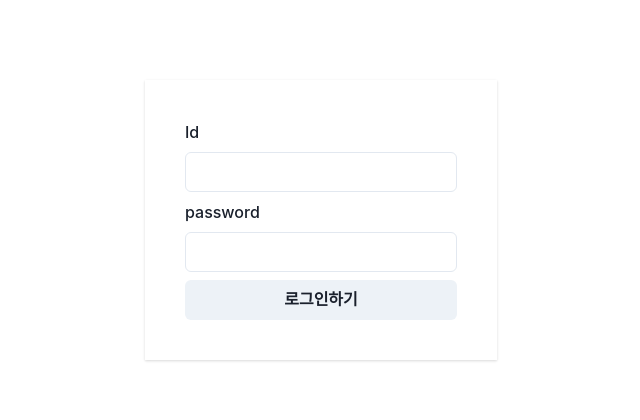
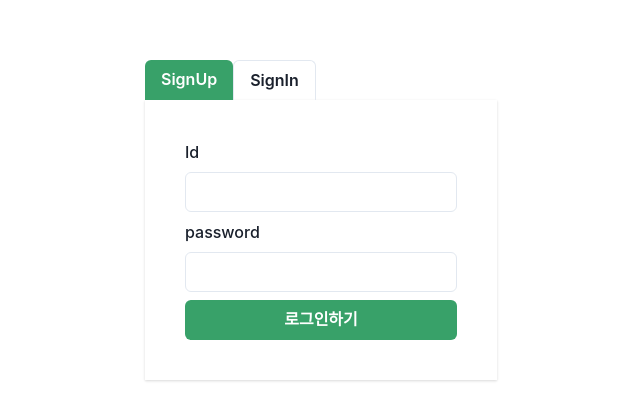
Before and after one commit to Sunset-Kim/wanted-pre-onboarding-frontend, a React (Create React App) app: page / in a window 1280 px wide. Shown: the part 180-600 px from the top of the page, without its empty margins (319-959 px from the left). Built offline with nearby package versions, Linux system fonts and the light colour scheme.

Commit message:
feat: signup, signIn

```diff
--- a/src/pages/SignUp.tsx
+++ b/src/pages/SignUp.tsx
@@ -1,4 +1,4 @@
-import { Box, Button, Flex, FormControl, FormErrorMessage, FormLabel, Input, Stack, Text } from "@chakra-ui/react";
+import { Box, Button, FormControl, FormErrorMessage, FormLabel, HStack, Input, Stack, Text } from "@chakra-ui/react";
 import { ChangeEvent, FormEvent, SyntheticEvent, useEffect, useState } from "react";
 import { useNavigate } from "react-router-dom";
 import useAuth from "../hooks/useAuth";
@@ -8,8 +8,11 @@ const validation = {
   password: (value: string) => value.length >= 8,
 };
 
+type SignMode = "signUp" | "signIn";
+
 function SignUp() {
   const navigate = useNavigate();
+  const [mode, setMode] = useState<SignMode>("signUp");
   const [id, setId] = useState<string>("");
   const [password, setPassword] = useState<string>("");
   const { isLoading, isError, data, signIn, signUp, error } = useAuth();
@@ -33,7 +36,7 @@ function SignUp() {
       return;
     }
 
-    signIn({ email: id, password });
+    isSignUp ? signUp({ email: id, password }) : signIn({ email: id, password });
   };
 
   const handleChange = (e: ChangeEvent<HTMLInputElement>) => {
@@ -47,8 +50,34 @@ function SignUp() {
     }
   };
 
+  const isSignUp = mode === "signUp";
+
   return (
-    <Flex minH="100vh" alignItems="center" justifyContent="center">
+    <Stack spacing={0} minH="100vh" display="flex" justifyContent="center">
+      <Box>
+        <HStack spacing={0} role={"tablist"}>
+          <Button
+            colorScheme={isSignUp ? "green" : "gray"}
+            variant={isSignUp ? "solid" : "outline"}
+            role={"tab"}
+            borderBottomRadius={0}
+            borderBottom={0}
+            onClick={() => setMode("signUp")}
+          >
+            SignUp
+          </Button>
+          <Button
+            colorScheme={!isSignUp ? "green" : "gray"}
+            variant={!isSignUp ? "solid" : "outline"}
+            role={"tab"}
+            borderBottomRadius={0}
+            borderBottom={0}
+            onClick={() => setMode("signIn")}
+          >
+            SignIn
+          </Button>
+        </HStack>
+        <Box width="100%" alignItems="center" justifyContent="center">
           <Box p="10" shadow="base">
             <form onSubmit={handleSubmit}>
               <Stack>
@@ -73,13 +102,15 @@ function SignUp() {
 
                 {error && <Text color={"red.500"}>{error?.message || "somthing wrong"}</Text>}
 
-            <Button disabled={isInValid} type="submit">
+                <Button colorScheme="green" disabled={isInValid} type="submit">
                   로그인하기
                 </Button>
               </Stack>
             </form>
           </Box>
-    </Flex>
+        </Box>
+      </Box>
+    </Stack>
   );
 }
 
```
Lines whose indentation alone changed are shown as unchanged.
